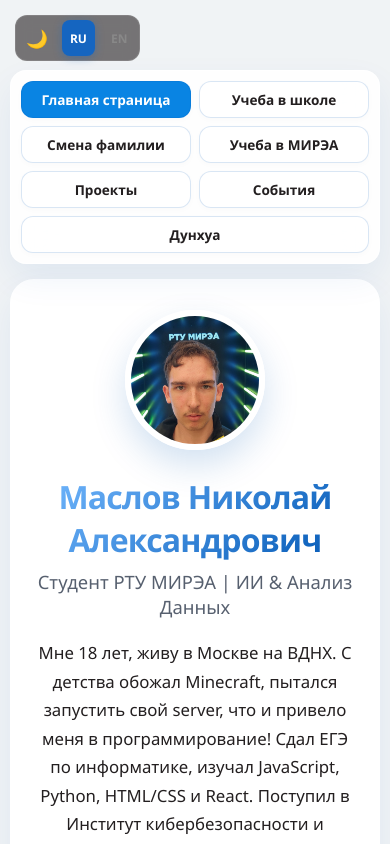
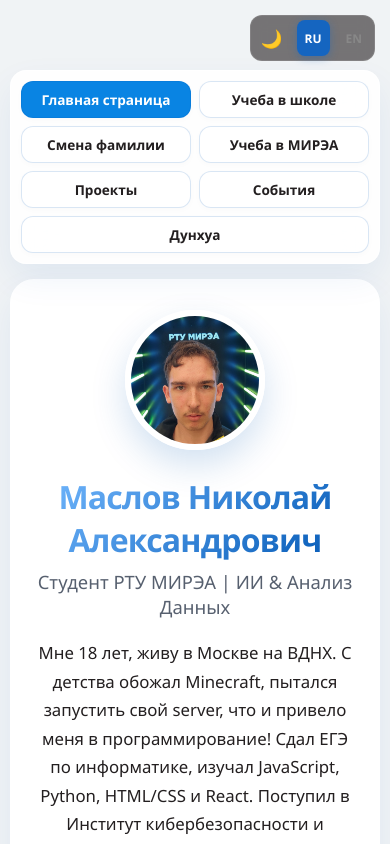
Before and after one commit to Nikolay-MA/my-site2-react-, a React (Vite) app: page / in a window 390 px wide. Shown: the top 844 px of the page. Built offline with nearby package versions, Linux system fonts and the light colour scheme.

Commit message:
ПЕРЕКЛЮЧАТЕЛЬ ЯЗЫКА И ТЕМНОТЫ был зафиксирован справа сверху и чтоб изрезала при лестании вниз только на телефоне

```diff
--- a/src/App.css
+++ b/src/App.css
@@ -397,11 +397,13 @@ body:has(.lightbox) { overflow: hidden; }
 .donghua-description-p { color: var(--text-dark); font-size: 1.05rem; line-height: 1.7; margin: 0 0 15px 0; overflow: hidden; transition: max-height 0.4s ease-in-out; position: relative; }
 .donghua-text-fade-overlay { position: absolute; bottom: 0; right: 0; left: 0; height: 25px; background: linear-gradient(transparent, rgba(255, 255, 255, 0.9)); }
 .donghua-btn-more { padding: 8px 20px; font-size: 0.85rem; border-radius: 10px; width: fit-content; white-space: nowrap; }
+
 .donghua-tabs-container { display: flex; gap: 10px; margin-bottom: 15px; }
 button.btn-social.donghua-tab-btn { padding: 12px 20px !important; font-size: 0.9rem !important; font-weight: 500 !important; border-radius: 14px !important; transition: all 0.3s ease !important; text-align: center !important; white-space: nowrap !important; cursor: pointer !important; outline: none !important; width: auto !important; }
 button.btn-social.donghua-tab-btn:not(.tab-active) { background: #ffffff !important; color: var(--text-dark) !important; border: 1px solid rgba(0, 0, 0, 0.08) !important; box-shadow: none !important; }
 button.btn-social.donghua-tab-btn:not(.tab-active):hover { background: var(--primary-color) !important; color: #ffffff !important; border-color: transparent !important; }
 button.btn-social.donghua-tab-btn.tab-active { background: var(--primary-gradient) !important; color: #ffffff !important; border: 1px solid transparent !important; box-shadow: 0 8px 25px rgba(0, 86, 179, 0.2) !important; }
+
 .donghua-watch-section { margin-top: 20px; padding-top: 15px; border-top: 1px solid rgba(0, 0, 0, 0.06); }
 .donghua-watch-title { font-size: 0.85rem; font-weight: 600; color: var(--text-muted); display: block; margin-bottom: 8px; }
 .donghua-links-inline { display: flex; gap: 10px; flex-wrap: wrap; }
@@ -484,8 +486,15 @@ button.btn-social.donghua-tab-btn.tab-active { background: var(--primary-gradien
 @media (max-width: 680px) {
     .dark-theme .container { background: #1e1f26 !important; }
     .dark-theme .vector-bg-emulation { background: #131418 !important; }
-    .theme-toggle-fixed { top: 15px !important; right: 15px !important; }
-    .lang-switcher-fixed { top: 15px !important; left: 15px !important; right: auto !important; }
+
+    /* Меняем fixed на absolute: плашка встает в правый угол страницы
+       и уходит вверх синхронно со скроллом контента */
+    .lang-switcher-fixed {
+        position: absolute !important;
+        top: 15px !important;
+        right: 15px !important;
+        left: auto !important;
+    }
 }
 
 .theme-toggle-btn { background: transparent; border: none; font-size: 1.1rem; cursor: pointer; padding: 6px; display: flex; align-items: center; justify-content: center; border-radius: 8px; transition: all 0.2s ease; user-select: none; }
--- a/src/App.jsx
+++ b/src/App.jsx
@@ -1,4 +1,4 @@
-import React, { useState, useEffect } from "react";
+import React, { useState, useEffect, useRef } from "react";
 import { BrowserRouter, Routes, Route, useNavigate, useLocation, useParams, Navigate, Outlet } from "react-router-dom";
 import { useTranslation } from "react-i18next";
 import MainPage from "./components/MainPage";
@@ -27,19 +27,17 @@ function MainLayout() {
   const navigate = useNavigate();
   const location = useLocation();
 
-  // Определяем текущий язык на основе URL
   const isEn = location.pathname.startsWith("/en");
   const currentLng = isEn ? "en" : "ru";
 
   const [mousePos, setMousePos] = useState({ x: 0, y: 0 });
   const [isDesktop, setIsDesktop] = useState(true);
+  const [isDarkMode, setIsDarkMode] = useState(() => localStorage.getItem("theme") === "dark");
 
-  // Состояние для темной темы (по умолчанию считываем из localStorage, если сохраняли)
-  const [isDarkMode, setIsDarkMode] = useState(() => {
-    return localStorage.getItem("theme") === "dark";
-  });
+  // Состояние для скрытия плашки языков/темы на мобильных при скролле вниз
+  const [isScrollingDown, setIsScrollingDown] = useState(false);
+  const lastScrollY = useRef(0);
 
-  // Эффект для динамического добавления/удаления класса на body
   useEffect(() => {
     if (isDarkMode) {
       document.body.classList.add("dark-theme");
@@ -50,14 +48,12 @@ function MainLayout() {
     }
   }, [isDarkMode]);
 
-  // Синхронизируем i18n с URL
   useEffect(() => {
     if (i18n.language !== currentLng) {
       i18n.changeLanguage(currentLng);
     }
   }, [currentLng, i18n]);
 
-  // Функция для генерации правильного пути с учетом языка
   const getLocalizedPath = (path) => {
     if (currentLng === "ru") return path;
     return `/en${path === "/" ? "" : path}`;
@@ -78,6 +74,28 @@ function MainLayout() {
     handleResize();
     window.addEventListener("resize", handleResize);
     return () => window.removeEventListener("resize", handleResize);
+  }, []);
+
+  // Отслеживание скролла для мобильного скрытия плашки
+  useEffect(() => {
+    const handleScroll = () => {
+      if (window.innerWidth > 768) {
+        setIsScrollingDown(false);
+        return;
+      }
+      const currentScrollY = window.scrollY;
+
+      // Скрываем, если скроллим вниз и ушли от верха страницы более чем на 40px
+      if (currentScrollY > lastScrollY.current && currentScrollY > 40) {
+        setIsScrollingDown(true);
+      } else {
+        setIsScrollingDown(false);
+      }
+      lastScrollY.current = currentScrollY;
+    };
+
+    window.addEventListener("scroll", handleScroll, { passive: true });
+    return () => window.removeEventListener("scroll", handleScroll);
   }, []);
 
   useEffect(() => {
@@ -107,7 +125,6 @@ function MainLayout() {
 
   const handleLangChange = (newLng) => {
     if (newLng === currentLng) return;
-
     let newPath = location.pathname;
     if (newLng === "en") {
       newPath = `/en${newPath}`;
@@ -129,8 +146,8 @@ function MainLayout() {
       <div className="eps-shape hexagon-2" style={getShapeStyle(2)}></div>
       <div className="eps-shape pentagon-1" style={getShapeStyle(3)}></div>
 
-      {/* Панель управления: переключатель темы + языки */}
-      <div className="lang-switcher-fixed">
+      {/* Контейнер панели управления с поддержкой скролл-анимации */}
+      <div className={`lang-switcher-fixed ${isScrollingDown ? "switcher-hidden" : ""}`}>
         <button
           onClick={() => setIsDarkMode(!isDarkMode)}
           className="theme-toggle-btn"
@@ -180,17 +197,12 @@ function MainLayout() {
   );
 }
 
-
-// Измененная структура путей для предотвращения конфликтов и белого экрана
 export default function App() {
   return (
     <BrowserRouter>
       <Routes>
-        {/* Старый редирект с /ru на главный корень без префикса */}
         <Route path="/ru" element={<Navigate to="/" replace />} />
         <Route path="/ru/*" element={<Navigate to="/" replace />} />
-
-        {/* 1. Английская версия (остается с префиксом /en) */}
         <Route path="/en" element={<MainLayout />}>
           <Route index element={<MainPage />} />
           <Route path="school-study" element={<SchoolStudyPage schoolData={schoolData} />} />
@@ -201,8 +213,6 @@ export default function App() {
           <Route path="donghua" element={<DonghuaPage />} />
           <Route path="*" element={<Navigate to="/en" replace />} />
         </Route>
-
-        {/* 2. Русская версия по умолчанию (без префикса) */}
         <Route path="/" element={<MainLayout />}>
           <Route index element={<MainPage />} />
           <Route path="school-study" element={<SchoolStudyPage schoolData={schoolData} />} />
```
